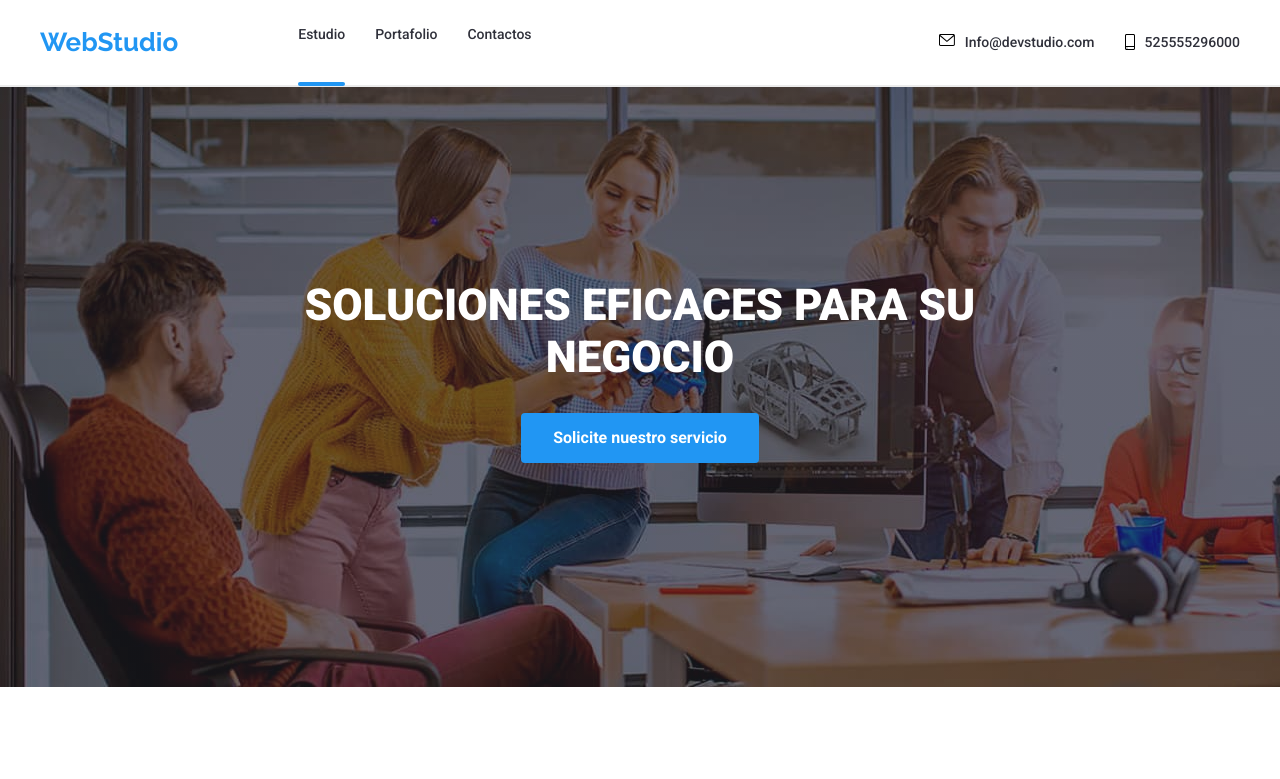
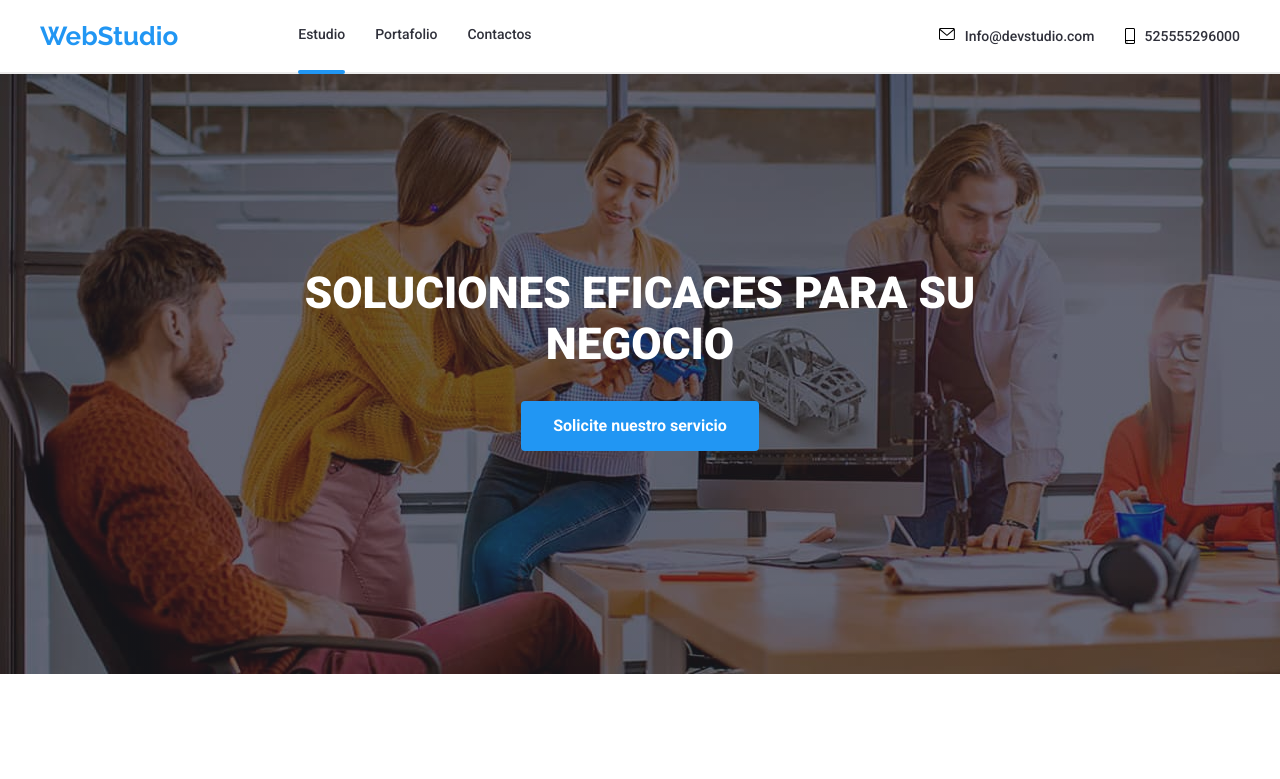
Before and after one commit to DDGOMEZ10/goit-markup-hw-05, a plain HTML site: page index.html in a window 1280 px wide. Shown: the top 779 px of the page. Drawn offline with nearby package versions, Linux system fonts and the light colour scheme; files whose address does not match are found by name.

Commit message:
actualizado5

```diff
--- a/css/styles.css
+++ b/css/styles.css
@@ -68,7 +68,7 @@ body {
 
   padding: 0;
   font-weight: 500;
-
+  position: relative;
 }
 
 
@@ -125,17 +125,19 @@ body {
 }
 
 
+
 .current::after {
+  position:relative;
+  content:"";
+  display: block;
+  left:0;
+  bottom: -28px;
 
-  content:"";
-position: relative;
-left:0;
-  bottom: -31px;
-  display: inline-block;
   width: 100%;
   height: 4px;
 background-color: var(--logo-color);
 border-radius: 2px;
+
 
 
 
@@ -237,6 +239,7 @@ padding: 0;
   .link-principal {
 
     font-family: var(--logo-font);
+    position: relative;
 }
 
 
```
